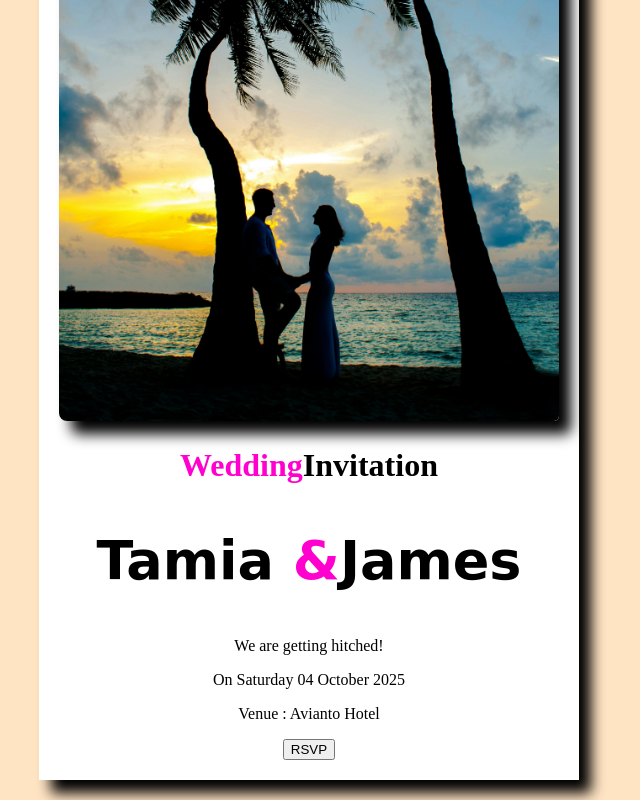
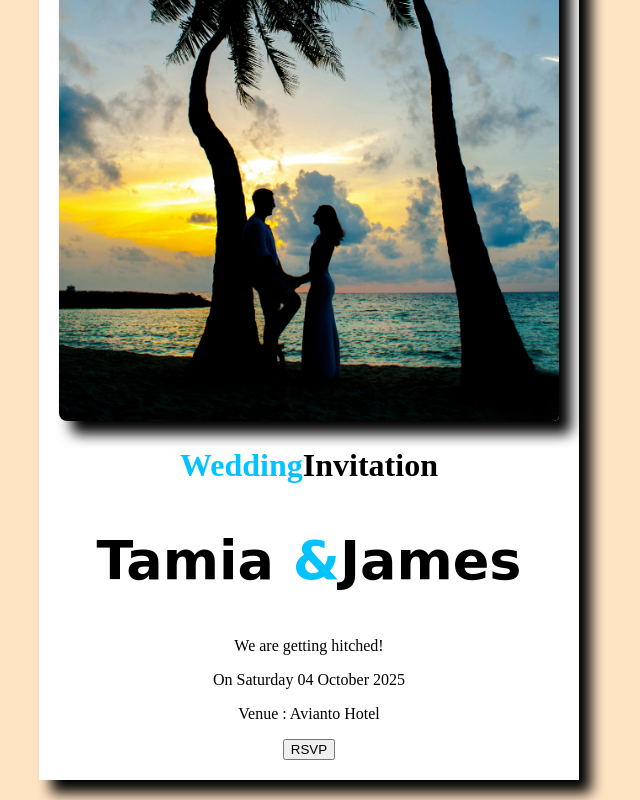
Before and after one commit to laurentau/wedding-invitation, a plain HTML site: page index.html in a window 1280 px wide. Shown: the part 550-1350 px from the top of the page, without its empty margins (331-971 px from the left). Drawn offline with Linux system fonts and the light colour scheme.

Commit message:
changed color

```diff
--- a/style.css
+++ b/style.css
@@ -21,7 +21,7 @@ img {
 }
 
 span {
-    color: #ff00cf;
+    color: #00c3ff;
 }
 h2 {
     font-size: 54px;
```
